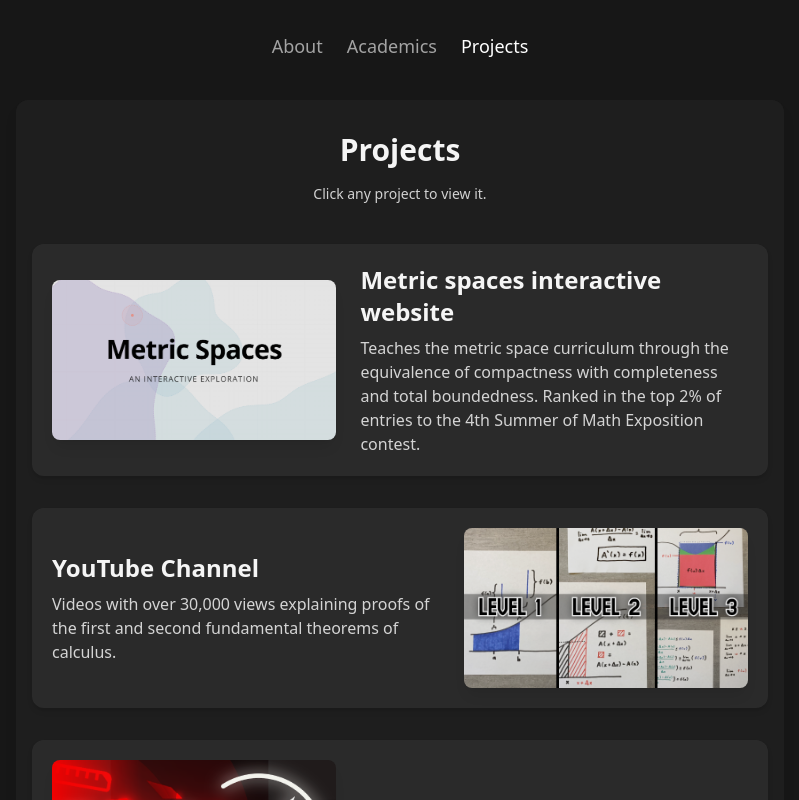
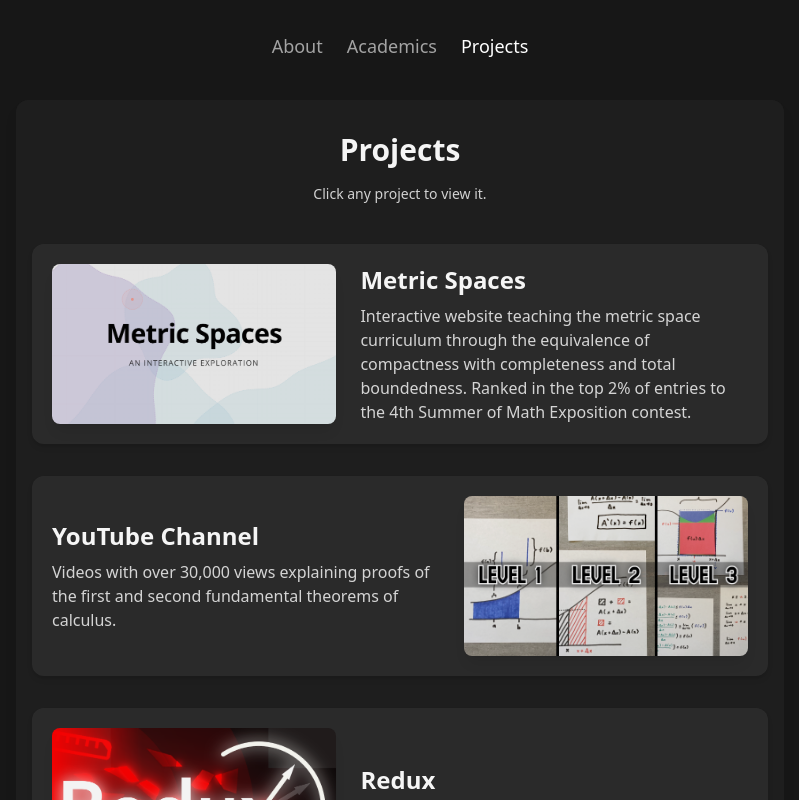
Before and after one commit to evan-leach/website, a React (Vite) app: page / in a window 1280 px wide. Both pictures are taken after a click on the button "Projects". Shown: the top 800 px of the page, without its empty margins (240-1039 px from the left). Built offline with nearby package versions, Linux system fonts and the light colour scheme.

Commit message:
Updated capitalization

```diff
--- a/src/pages/Projects.jsx
+++ b/src/pages/Projects.jsx
@@ -4,11 +4,11 @@ import project3 from "../assets/Redux.png";
 
 const projects = [
   {
-    title: "Metric spaces interactive website",
+    title: "Metric Spaces",
     img: project1,
     link: "https://evan-leach.github.io/metric-spaces/",
     description:
-      "Teaches the metric space curriculum through the equivalence of compactness with completeness\
+      "Interactive website teaching the metric space curriculum through the equivalence of compactness with completeness\
       and total boundedness. Ranked in the top 2% of entries to the 4th Summer of Math Exposition contest.",
   },
   {
```
Also changed, not shown: 2 other files (tests, documents, lock files or other folders).
